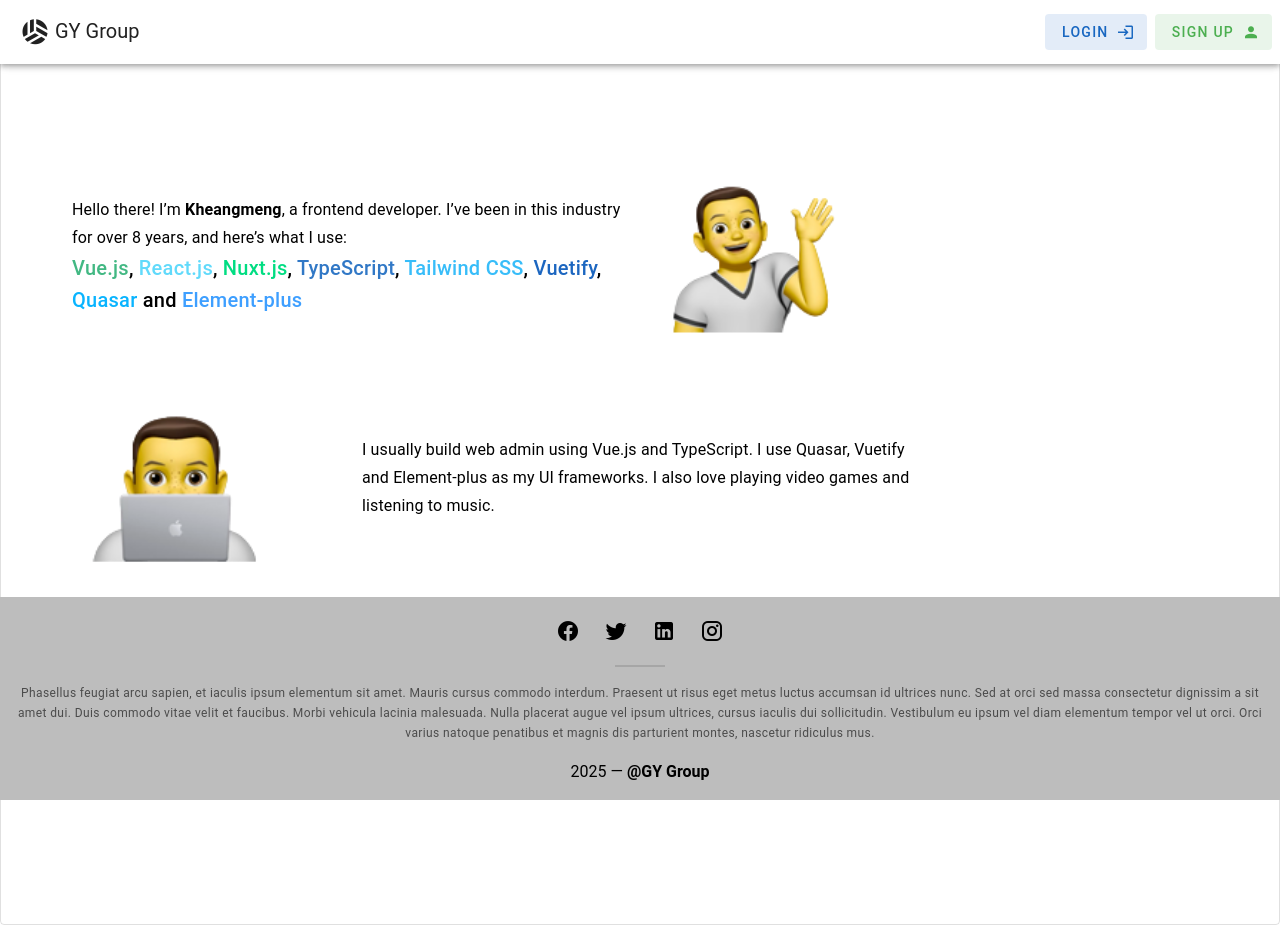
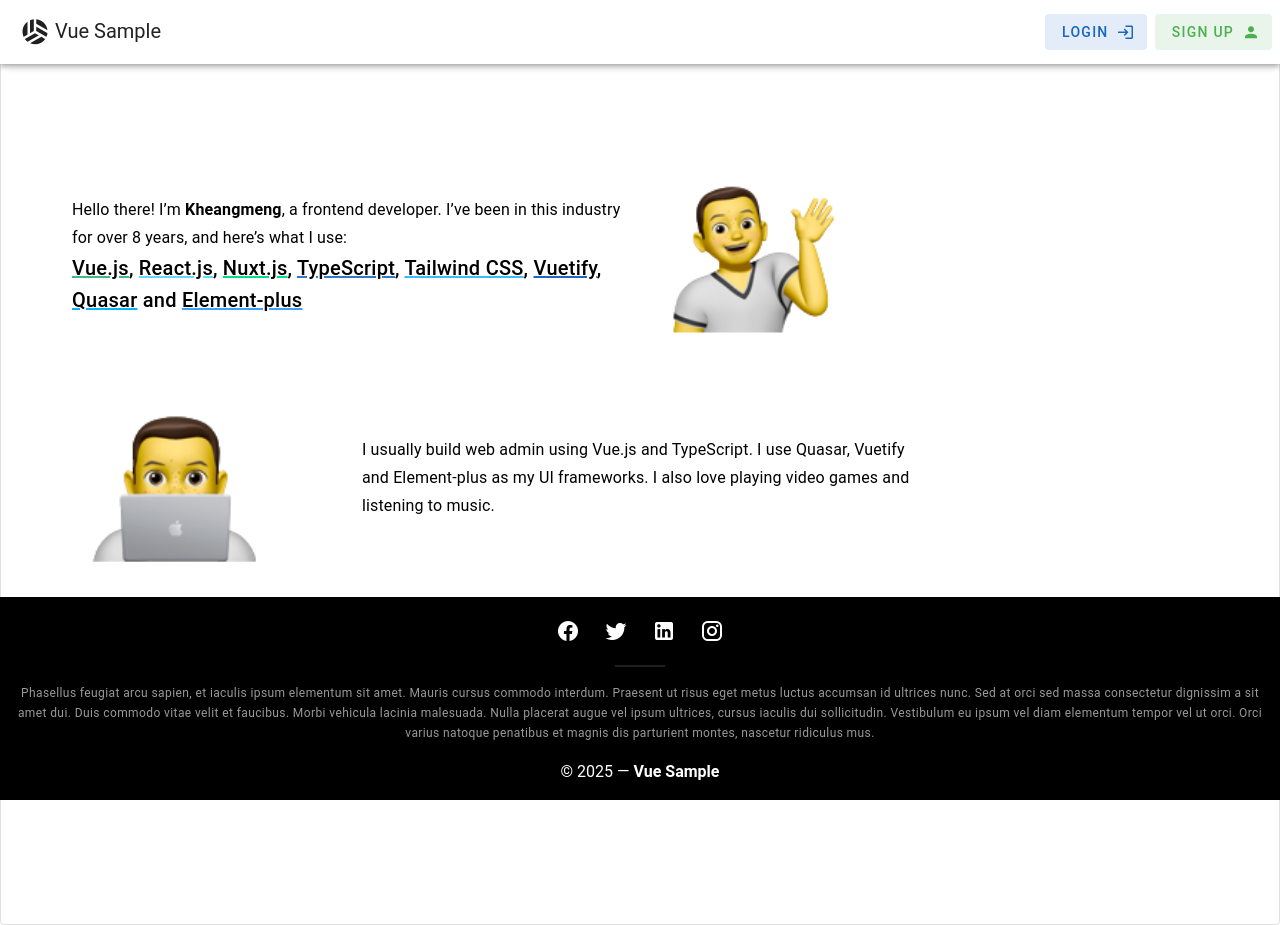
Before and after one commit to kheangmeng/vue-sample, a Vue app: page / in a window 1280 px wide. Built offline with nearby package versions, Linux system fonts and the light colour scheme.

Commit message:
add test and update UI

```diff
--- a/src/layouts/DashboardLayout.vue
+++ b/src/layouts/DashboardLayout.vue
@@ -14,7 +14,7 @@
   <v-layout class="rounded rounded-md border">
     <v-app-bar :elevation="2">
       <v-app-bar-title @click="$router.push('/')" class="cursor-pointer">
-        <v-icon icon="mdi-volleyball" /> GY Group
+        <v-icon icon="mdi-volleyball" /> Vue Sample
       </v-app-bar-title>
 
       <v-btn icon color="red" variant="tonal" class="mr-2" @click="handleLogout">
@@ -46,7 +46,7 @@
     </v-main>
 
     <v-footer app class="text-center d-flex flex-column ga-2 py-4">
-      <div>{{ new Date().getFullYear() }} — <strong>@GY Group</strong></div>
+      <div>>© {{ new Date().getFullYear() }} — <strong>Vue Sample</strong></div>
     </v-footer>
   </v-layout>
 </template>
--- a/src/layouts/GuestLayout.vue
+++ b/src/layouts/GuestLayout.vue
@@ -5,7 +5,7 @@
   <v-layout class="rounded rounded-md border">
     <v-app-bar>
       <v-app-bar-title @click="$router.push('/')" class="cursor-pointer">
-        <v-icon icon="mdi-volleyball" /> GY Group
+        <v-icon icon="mdi-volleyball" /> Vue Sample
       </v-app-bar-title>
 
       <v-btn
@@ -26,7 +26,7 @@
       </v-container>
     </v-main>
 
-    <v-footer app class="text-center d-flex flex-column ga-2 py-4" color="grey-lighten-1">
+    <v-footer app class="text-center d-flex flex-column ga-2 py-4" color="black">
       <div class="d-flex ga-3">
         <v-btn
           v-for="icon in icons"
@@ -50,7 +50,7 @@
 
       <v-divider></v-divider>
 
-      <div>{{ new Date().getFullYear() }} — <strong>@GY Group</strong></div>
+      <div>© {{ new Date().getFullYear() }} — <strong>Vue Sample</strong></div>
     </v-footer>
   </v-layout>
 </template>
--- a/src/pages/HomePage.vue
+++ b/src/pages/HomePage.vue
@@ -12,14 +12,14 @@
             industry for over 8 years, and here’s what I use:
           </p>
           <p class="text-lg text-h6">
-            <span style="color: rgb(66, 184, 131)">Vue.js</span>,
-            <span style="color: rgb(97, 218, 251)">React.js</span>,
-            <span style="color: rgb(0 221 130)">Nuxt.js</span>,
-            <span style="color: rgb(49, 120, 198)">TypeScript</span>,
-            <span style="color: rgb(56, 189, 249)">Tailwind CSS</span>,
-            <span style="color: rgb(28 102 192)">Vuetify</span>,
-            <span style="color: rgb(9 180 255)">Quasar</span> and
-            <span style="color: rgb(62 159 255)">Element-plus</span>
+            <span style="text-decoration: underline 2px rgb(66, 184, 131)">Vue.js</span>,
+            <span style="text-decoration: underline 2px rgb(97, 218, 251)">React.js</span>,
+            <span style="text-decoration: underline 2px rgb(0 221 130)">Nuxt.js</span>,
+            <span style="text-decoration: underline 2px rgb(49, 120, 198)">TypeScript</span>,
+            <span style="text-decoration: underline 2px rgb(56, 189, 249)">Tailwind CSS</span>,
+            <span style="text-decoration: underline 2px rgb(28 102 192)">Vuetify</span>,
+            <span style="text-decoration: underline 2px rgb(9 180 255)">Quasar</span> and
+            <span style="text-decoration: underline 2px rgb(62 159 255)">Element-plus</span>
           </p>
         </div>
       </v-col>
--- a/src/pages/LoginPage.vue
+++ b/src/pages/LoginPage.vue
@@ -4,7 +4,7 @@
 
 <template>
   <div class="mt-16">
-    <div class="text-center mb-6 text-h4"><v-icon icon="mdi-volleyball" /> GY Group</div>
+    <div class="text-center mb-6 text-h4"><v-icon icon="mdi-volleyball" /> Vue Sample</div>
     <LoginForm />
   </div>
 </template>
```
Also changed, not shown: 2 other files (tests, documents, lock files or other folders).
